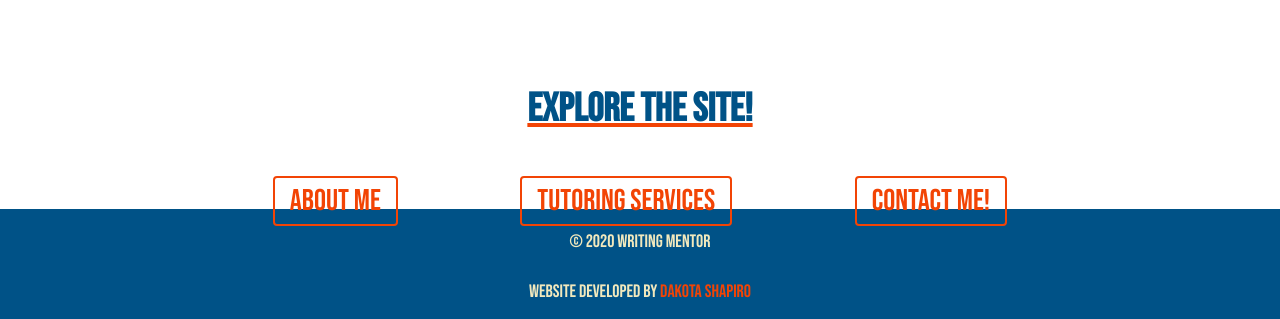
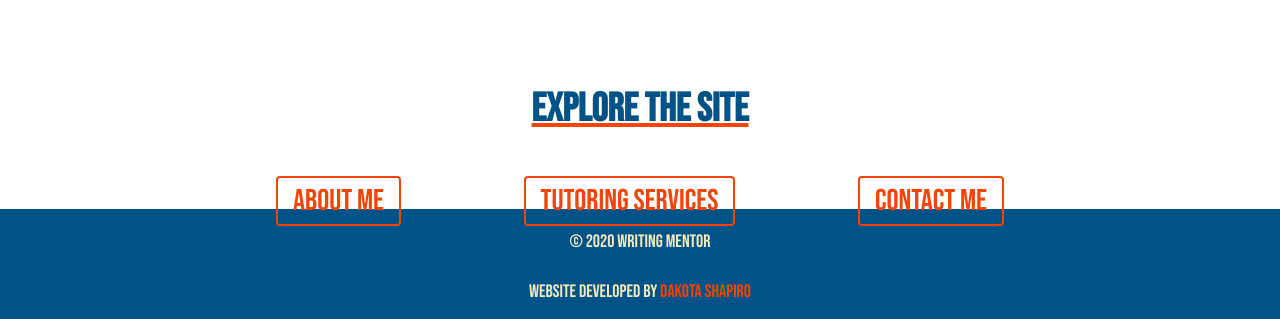
Before and after one commit to dakota1599/WritingMentor, a PHP site: page / in a window 1280 px wide. Shown: the part 561-880 px from the top of the page. Run offline with PHP 8.4, Linux system fonts and the light colour scheme.

Commit message:
Add minor cosmetic changes ordered by the client.

```diff
--- a/core/js/main.js
+++ b/core/js/main.js
@@ -25,6 +25,6 @@ window.addEventListener('scroll', function(){
         back.style.backgroundColor = "transparent";
         back.style.boxShadow = "none";
         sand.style.color = "#F24405";
-        navText.style.color = "#333447";
+        navText.style.color = "#005287";
     }
 })
--- a/views/about.view.php
+++ b/views/about.view.php
@@ -21,7 +21,7 @@ require "views/partials/header.partial.php";
     <img height="200" width="200" class="profile w3-card-2 transition" alt="Prof. Kailtin" src="<?=$web?>core/resources/kait.jpg">
         <section class="sheet w3-card-4 transition bg-tertiary">
             <!--Title-->
-            <h1 class="fg-primary transition">Kailtin</h1>
+            <h1 class="fg-primary transition">Kaitlin</h1>
             <!--About Paragraphs-->
             <p class="transition"> <span class="tab">This</span> service was born out of a need for inspiration, motivation, and accountability. Not just for myself,
                 but for the community around me. There are many stories that want and need to be shared and I want to do
--- a/views/home.view.php
+++ b/views/home.view.php
@@ -28,14 +28,14 @@ require "views/partials/header.partial.php";
 
 <!--This section exists so that the user can have a landing area to go and explore the rest of the website-->
 <div class="row-1" data-aos="fade-up" data-aos-duration="1500">
-    <h1 class="gen-headers fg-primary">Explore the Site!</h1>
+    <h1 class="gen-headers fg-primary">Explore the Site</h1>
     <div class="links">
         <!--Direct to About Page-->
         <a href="/about" class="button-Shadow indv-link transition" title="About Me">About Me</a>
         <!--Direct to Services Page-->
         <a href="/services" class="button-Shadow indv-link transition" title="Tutoring Services">Tutoring Services</a>
         <!--Direct to Contact Page-->
-        <a href="/contact" class="button-Shadow indv-link transition" title="Contact Me!">Contact Me!</a>
+        <a href="/contact" class="button-Shadow indv-link transition" title="Contact Me!">Contact Me</a>
     </div>
 </div>
 
--- a/views/partials/header.partial.php
+++ b/views/partials/header.partial.php
@@ -51,7 +51,7 @@ require "core/variables.php";
     <!--Navigation sandwhich w/ wrapper.-->
     <div id="navBackground" class="navBar transition">
         <button class="sandwhich button-Swing" id="sand" style="border:none" onclick="toggle()">&#9776;</button>
-        <h2 id="navText"><?= $nav;?></h2>
+        <h2 id="navText" class="fg-primary"><?= $nav;?></h2>
     </div>
     <!--Actual navigation menu.-->
     <div class="w3-sidebar bg-primary fg-tertiary w3-animate-left w3-card-4 w3-hide" id="bar" style="top:0;">
```
